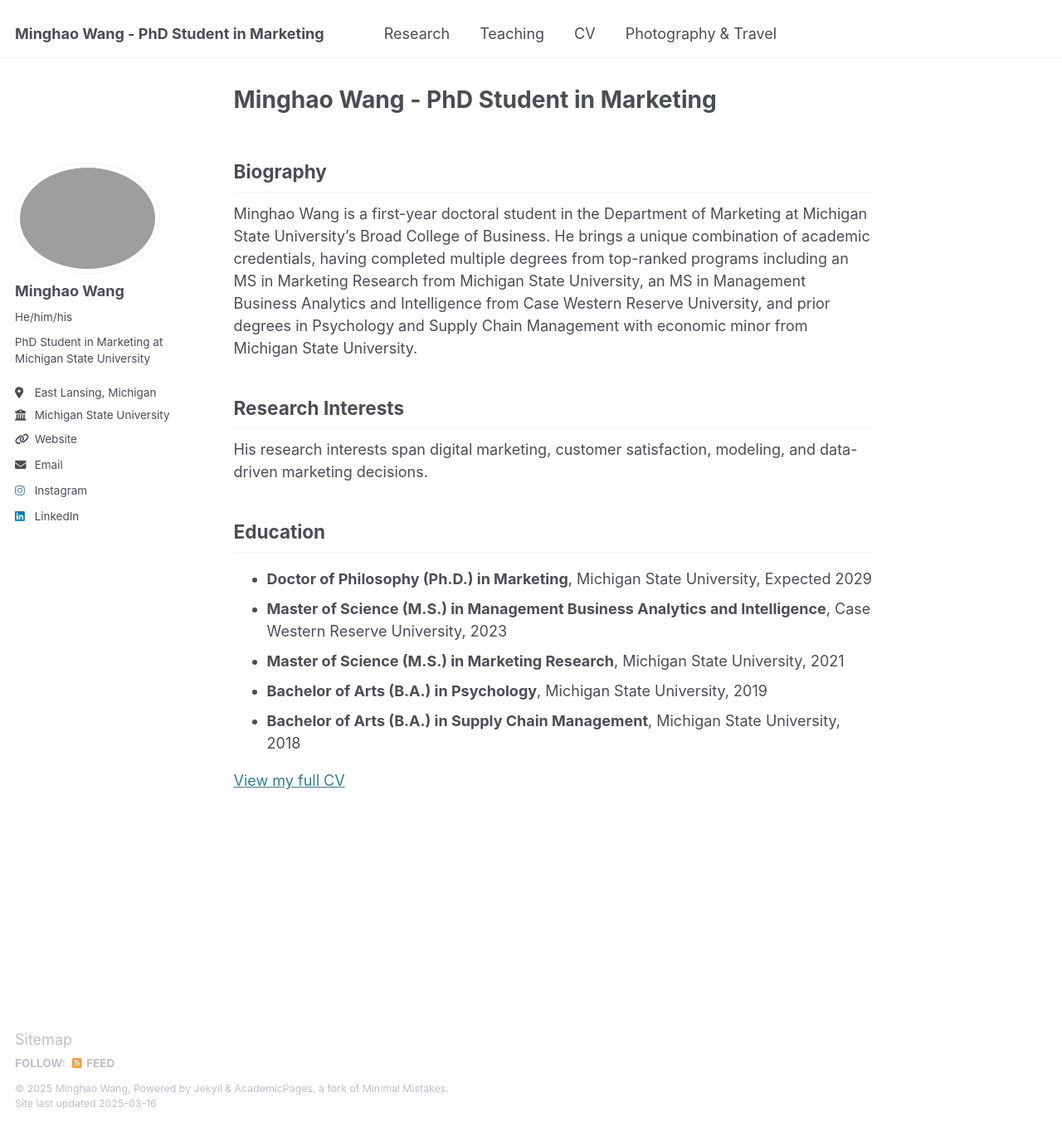
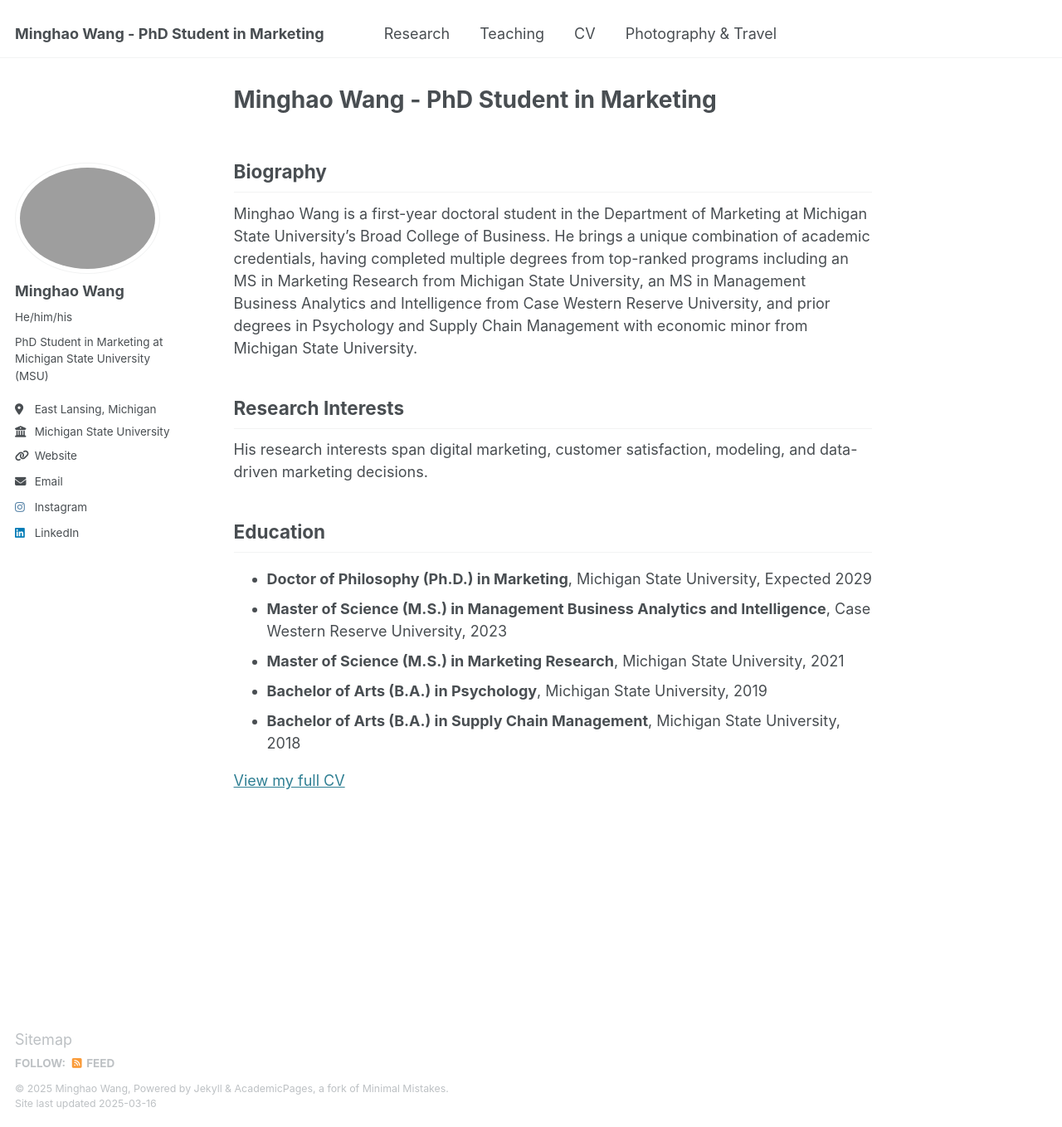
Before and after one commit to minghaowang-research/minghaowang-research.github.io, a Jekyll site: the page built from _pages/about.md, in a window 1280 px wide and 1358 px high. Shown: the whole window at 83% size. Built offline with Jekyll 4.4.1, drawn with Linux system fonts in a browser that asks for light colours.

Commit message:
Update _config.yml

```diff
--- a/_config.yml
+++ b/_config.yml
@@ -23,7 +23,7 @@ author:
   avatar           : "profile.png"
   name             : "Minghao Wang"
   pronouns         : "He/him/his"
-  bio              : "PhD Student in Marketing at Michigan State University"
+  bio              : "PhD Student in Marketing at Michigan State University (MSU)"
   location         : "East Lansing, Michigan"
   employer         : "Michigan State University"
   uri              : "https://broad.msu.edu/profile/wangmi18/"
```
